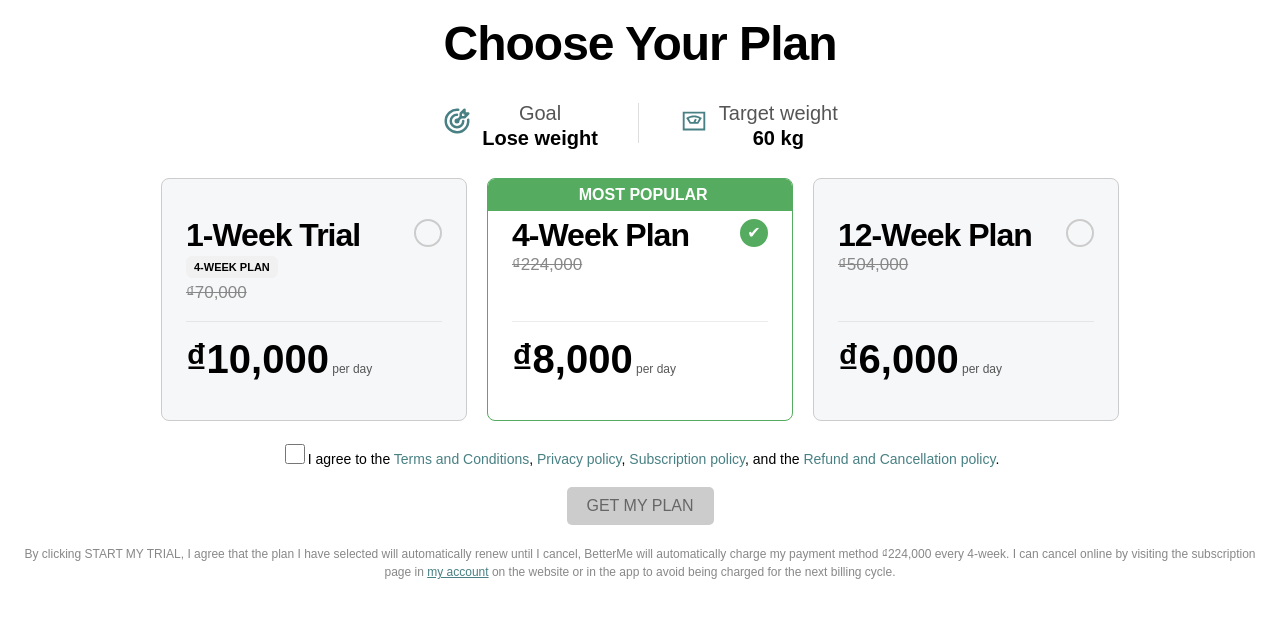
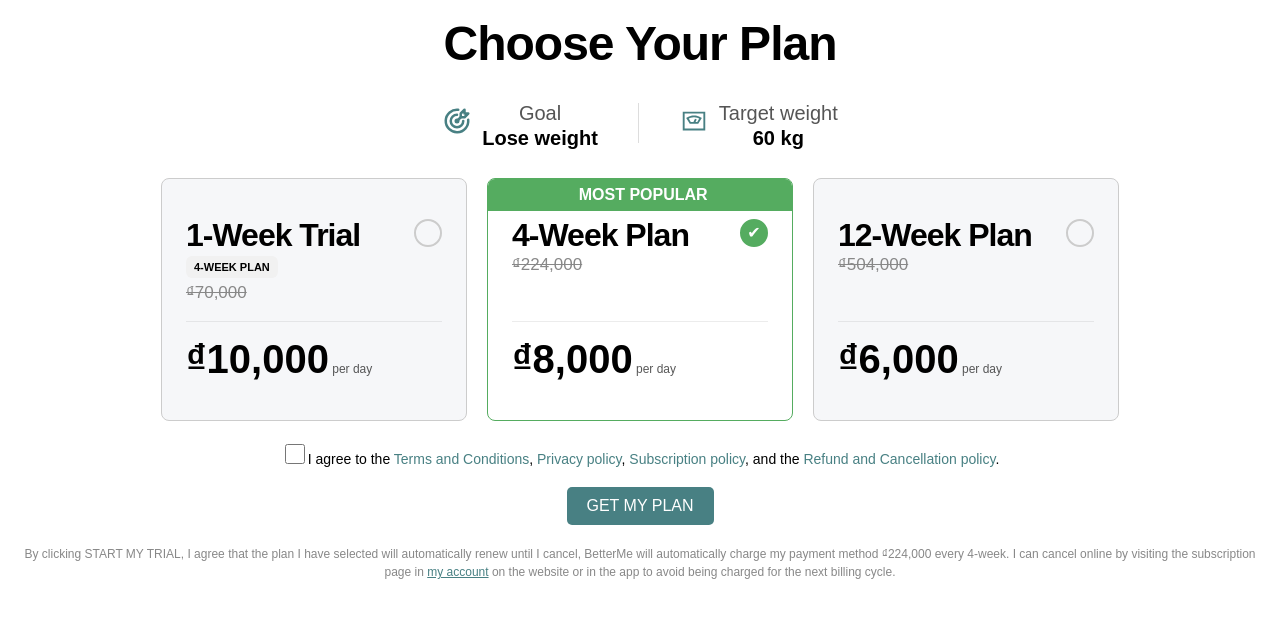
Before and after one commit to AVEG-DHH/FormQuestionAVE, a React (Vite) app: page /checkout in a window 1280 px wide. Shown: the top 618 px of the page. Built offline with nearby package versions, Linux system fonts and the light colour scheme.

Commit message:
Update feature for checkbox

```diff
--- a/src/components/chooseplan/style.scss
+++ b/src/components/chooseplan/style.scss
@@ -239,14 +239,14 @@
         transition: background-color 0.3s ease;
 
         &.enabled {
-            background-color: #007bff;
+            background-color: $primary-color;
             color: #fff;
             cursor: pointer;
         }
 
         &.disabled {
-            background-color: #ccc;
-            color: #666;
+            background-color: $sub-color;
+            color: $text-light;
             cursor: not-allowed;
         }
     }
--- a/src/untils.scss
+++ b/src/untils.scss
@@ -1,3 +1,7 @@
 $primary-color: #55ac60;
 
 $sub-color: #488083;
+
+$text-light: #ffffff;
+
+$text-dark: #171717;
```
